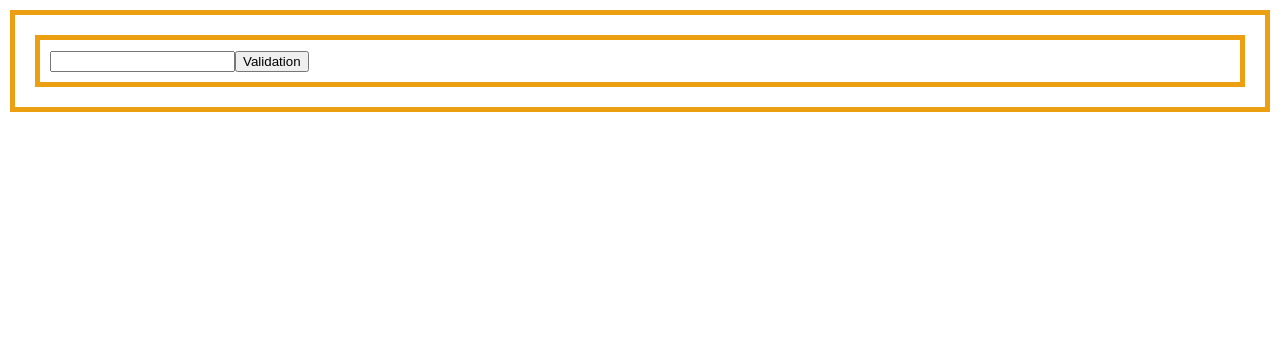
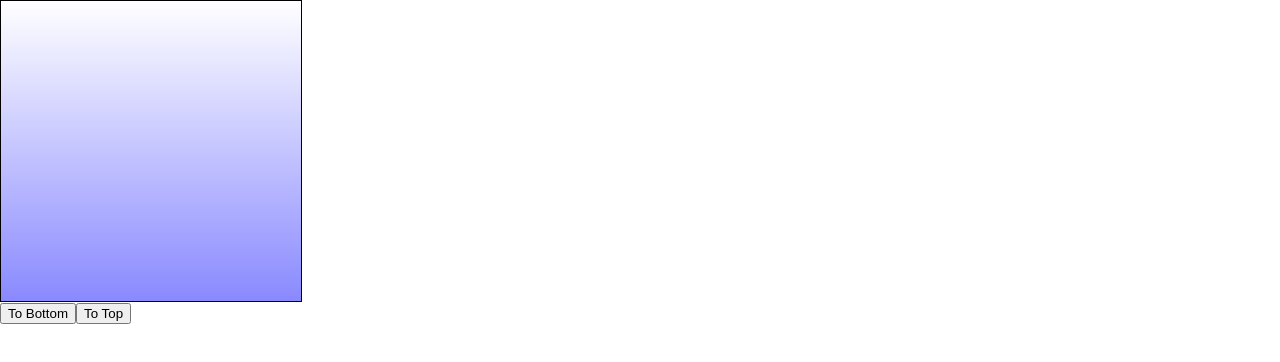
Before and after one commit to songdoing/react-notes, a React (Create React App) app: page / in a window 1280 px wide. Shown: the top 362 px of the page. Built offline with nearby package versions, Linux system fonts and the light colour scheme.

Commit message:
add ref to component

```diff
--- a/src/App.js
+++ b/src/App.js
@@ -1,11 +1,15 @@
 import React, {Component} from 'react';
-import ValidationSample from './ValidationSample';
-import './App.css';
+import ScrollBox from './ScrollBox';
+//import './App.css';
 
 class App extends Component {
   render() {
     return (
-    <ValidationSample></ValidationSample>
+      <div>
+        <ScrollBox ref = {(ref) => this.ScrollBox = ref}></ScrollBox>
+        <button onClick = { () => this.ScrollBox.scrollToBottom()}>To Bottom</button>
+        <button onClick = { () => this.ScrollBox.scrollToTop()}>To Top</button>
+      </div>
     );
   }
 }
--- /dev/null
+++ b/src/ScrollBox.js
@@ -0,0 +1,40 @@
+import React, { Component } from 'react';
+
+class ScrollBox extends Component {
+    scrollToBottom = () => {
+        const { scrollHeight, clientHeight } = this.box;
+        //const scrollHeight = this.box.scrollHeight;
+        //const clientHeight = this.box.clientHeight;
+
+        this.box.scrollTop = scrollHeight - clientHeight;
+    }
+
+    scrollToTop = () => {
+        this.box.scrollTop = 0;
+    }
+    render() {
+        const style = {
+            border : '1px solid black',
+            height : '300px',
+            width : '300px',
+            overflow : 'auto',
+            position : 'relative'
+        };
+
+        const innerStyle = {
+            width : '100%',
+            height : '650px',
+            background : 'linear-gradient(white, blue)'
+        }
+
+        return (
+            <div
+                style = {style}
+                ref = {(ref) => {this.box = ref}}
+            >
+                <div style = {innerStyle} />
+            </div>
+        );
+    }
+}
+export default ScrollBox;
```
